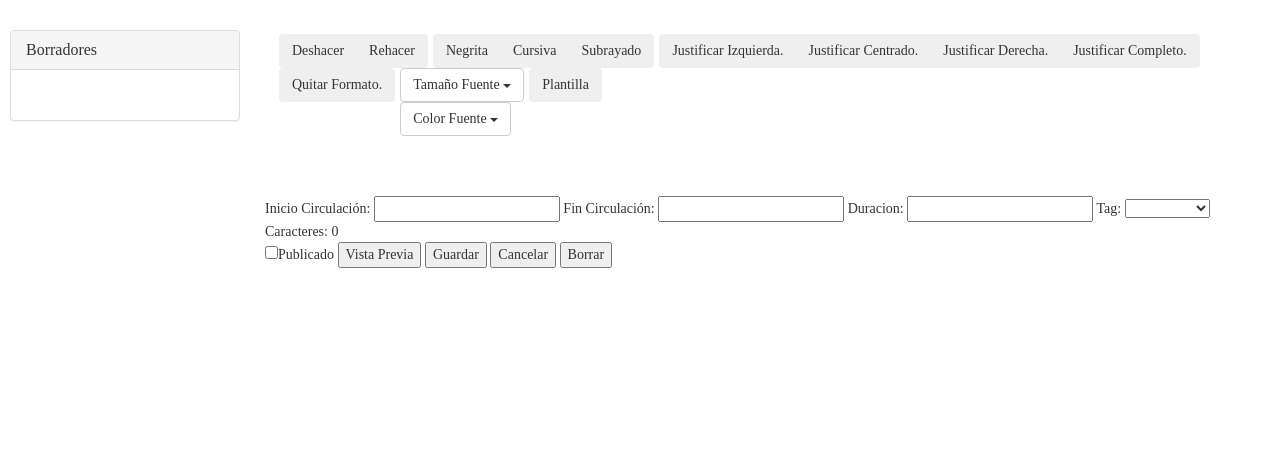
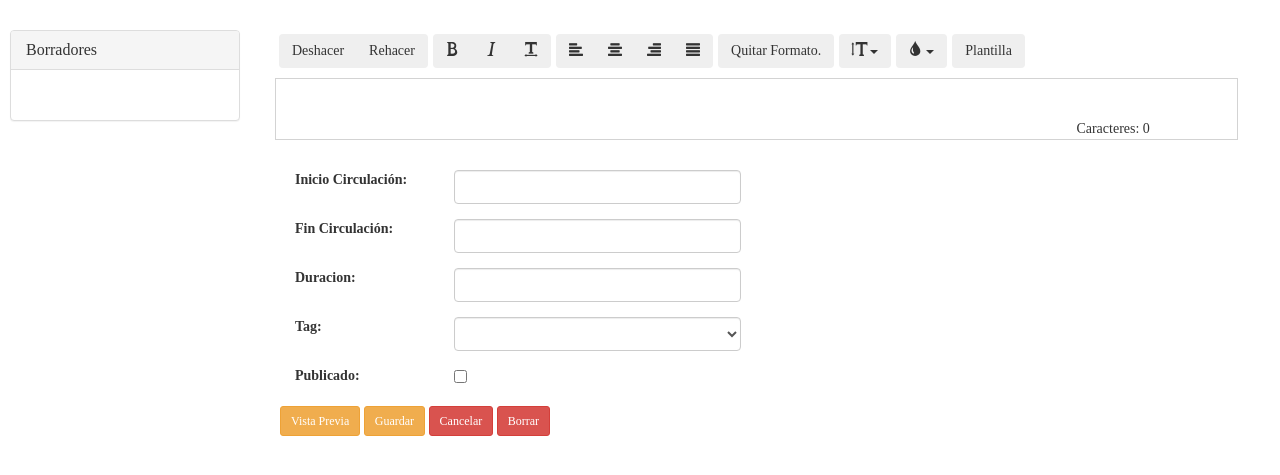
Before and after one commit to WillyMaikowski/ncid, a Django app: page /news/content/1/edit in a window 1280 px wide; the page is wider, and only the part inside the window is pictured. Shown: the part 72-547 px from the top of that part. Run offline with Django 3.2, Linux system fonts and the light colour scheme; a user stored in the database is signed in; data comes from the database, SQL or seed files in the repository; tables that the repository leaves empty hold one stand-in row (values such as "Sample post"); data that the repository does not hold is empty; some libraries are stand-ins or nearby versions.

Commit message:
edit_content template improved

```diff
--- a/news/templates/news/edit_content.html
+++ b/news/templates/news/edit_content.html
@@ -18,28 +18,28 @@
     </div>
     <div class="btn-group">
         <button class="btn" id="format-bold" onclick="contentEditor.bold()">
-            <span class="icon-tango-bold"></span>Negrita
+            <span class="glyphicon glyphicon-bold" aria-hidden="true"></span>
         </button>
         <button class="btn" id="format-italic" onclick="contentEditor.italic()">
-            <span class="icon-tango-italic"></span>Cursiva
+            <span class="glyphicon glyphicon-italic" aria-hidden="true"></span>
         </button>
         <button class="btn" id="format-underline" onclick="contentEditor.underline()">
-            <span class="icon-tango-underline"></span>Subrayado
+            <span class="glyphicon glyphicon-text-width" aria-hidden="true"></span>
         </button>
     </div>
 
     <div class="btn-group">
         <button class="btn" id="justify-left" onclick="contentEditor.justifyLeft()">
-            <span class="icon-tango-bold"></span>Justificar Izquierda.
+            <span class="glyphicon glyphicon-align-left" aria-hidden="true"></span>
         </button>
         <button class="btn" id="justify-center" onclick="contentEditor.justifyCenter()">
-            <span class="icon-tango-bold"></span>Justificar Centrado.
+            <span class="glyphicon glyphicon-align-center" aria-hidden="true"></span>
         </button>
         <button class="btn" id="justify-right" onclick="contentEditor.justifyRight()">
-            <span class="icon-tango-bold"></span>Justificar Derecha.
+            <span class="glyphicon glyphicon-align-right" aria-hidden="true"></span>
         </button>
         <button class="btn" id="justify-full" onclick="contentEditor.justifyFull()">
-            <span class="icon-tango-bold"></span>Justificar Completo.
+            <span class="glyphicon glyphicon-align-justify" aria-hidden="true"></span>
         </button>
     </div>
 
@@ -51,8 +51,8 @@
 
     <div class="btn-group">
         <div class="dropdown">
-            <button class="btn btn-default dropdown-toggle" type="button" id="fontSelectionDropDown" data-toggle="dropdown" aria-expanded="true">
-                Tamaño Fuente
+            <button class="btn dropdown-toggle" type="button" id="fontSelectionDropDown" data-toggle="dropdown" aria-expanded="true">
+                <span class="glyphicon glyphicon-text-height" aria-hidden="true"></span>
                 <span class="caret"></span>
             </button>
             <ul class="dropdown-menu" role="menu" aria-labelledby="fontSelectionDropDown">
@@ -65,9 +65,11 @@
                 <li role="presentation"><a role="menuitem" tabindex="-1" href="javascript:void(0)" onclick="contentEditor.fontSize(7)">7</a></li>
             </ul>
         </div>
+    </div>
+    <div class="btn-group">
         <div class="dropdown">
-            <button class="btn btn-default dropdown-toggle" type="button" id="fontSelectionDropDown" data-toggle="dropdown" aria-expanded="true">
-                Color Fuente
+            <button class="btn dropdown-toggle" type="button" id="fontSelectionDropDown" data-toggle="dropdown" aria-expanded="true">
+                <span class="glyphicon glyphicon-tint" aria-hidden="true"></span>
                 <span class="caret"></span>
             </button>
             <ul class="dropdown-menu" role="menu" aria-labelledby="fontSelectionDropDown">
@@ -79,7 +81,6 @@
                 <li role="presentation"><a role="menuitem" tabindex="-1" href="javascript:void(0)" onclick="contentEditor.foreColor('yellow')">Amarillo</a></li>
                 <li role="presentation"><a role="menuitem" tabindex="-1" href="javascript:void(0)" onclick="contentEditor.foreColor('magenta')">Magenta</a></li>
                 <li role="presentation"><a role="menuitem" tabindex="-1" href="javascript:void(0)" onclick="contentEditor.foreColor('cyan')">Cyan</a></li>
-
             </ul>
         </div>
     </div>
@@ -91,10 +92,14 @@
     </div>
 </div>
 
+<div style="border:1px solid lightGrey;">
+    <div id="slideContainer" class="cell text-center">
+    </div>
+    <div class="col-xs-offset-10">
+        <span id="content-character-count">Caracteres: 0</span>
+    </div>
+</div>
 <div id="slideErrorMessages">
-</div>
-
-<div id="slideContainer" class="cell text-center">
 </div>
 
 <!-- Select Template Dialog -->
@@ -148,27 +153,47 @@
 
 {% block footer %}
 <div id="contentStatusBar">
-    <span>Inicio Circulación:</span>
-    <input type="text" id="circulation-start" class="dateTimeInput">
-    <span>Fin Circulación:</span>
-    <input type="text" id="circulation-end" class="dateTimeInput">
-    <span>Duracion:</span>
-    <input type="text" id="display-duration" >
-    <span>Tag:</span>
-    <select id="tag-selection">
+    <br/>
+    <div class="form-group col-xs-12">
+        <label class="col-xs-2" for="circulation-start">Inicio Circulación:</label>
+        <div class="col-xs-4">
+            <input type="text" id="circulation-start" class="form-control dateTimeInput">
+        </div>
+    </div>
+    <div class="form-group col-xs-12">
+        <label class="col-xs-2" for="circulation-end">Fin Circulación:</label>
+        <div class="col-xs-4">
+            <input type="text" id="circulation-end" class="form-control dateTimeInput">
+        </div>
+    </div>
+    <div class="form-group col-xs-12">
+        <label class="col-xs-2" for="display-duration">Duracion:</label>
+        <div class="col-xs-4">
+            <input type="text" id="display-duration" class="form-control">
+        </div>
+    </div>
+    <div class="form-group col-xs-12">
+        <label class="col-xs-2" for="tag-selection">Tag:</label>
+        <div class="col-xs-4">
+            <select id="tag-selection" class="form-control">
                 <option value=""></option>
                 {% for tag in tags %}
                 <option value="{{ tag.name }}">{{tag.name}}</option>
                 {% endfor %}
             </select>
-
-    <span id="content-character-count">Caracteres: 0</span>
-    <br>
-
-    <input type="checkbox" id="published" onchange="contentEditor.publishedChanged()" >Publicado
-    <input type="submit" value="Vista Previa" onclick="contentEditor.preview()">
-    <input type="submit" value="Guardar" onclick="contentEditor.save()">
-    <input type="submit" value="Cancelar" onclick="contentEditor.cancel()">
-    <input type="submit" value="Borrar" onclick="contentEditor.delete()">
+        </div>
+    </div>
+    <div class="form-group col-xs-12">
+        <label class="col-xs-2" for="published">Publicado:</label>
+        <div class="col-xs-4">
+            <input type="checkbox" id="published" onchange="contentEditor.publishedChanged()"/>
+        </div>
+    </div>
+    <div class="form-group col-xs-12">
+        <input class="btn btn-sm btn-warning" type="submit" value="Vista Previa" onclick="contentEditor.preview()">
+        <input class="btn btn-sm btn-warning" type="submit" value="Guardar" onclick="contentEditor.save()">
+        <input class="btn btn-sm btn-danger" type="submit" value="Cancelar" onclick="contentEditor.cancel()">
+        <input class="btn btn-sm btn-danger" type="submit" value="Borrar" onclick="contentEditor.delete()">
+    </div>
 </div>
 {% endblock %}
```
Lines whose indentation alone changed are shown as unchanged.
